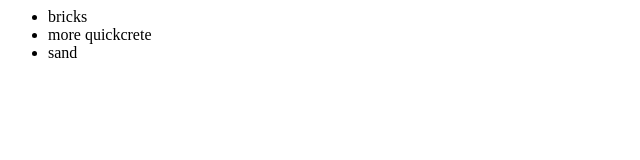
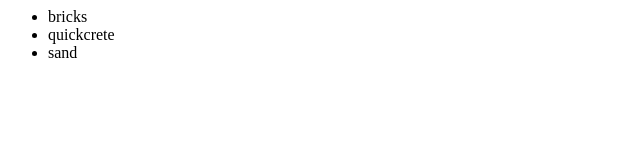
Before and after one commit to dkluempers/newGitTest, a plain HTML site: page Index.html in a window 1280 px wide. Shown: the full height of the page, 0-640 px from the left. Drawn offline with Linux system fonts and the light colour scheme.

Commit message:
Testing github

```diff
--- a/Index.html
+++ b/Index.html
@@ -3,7 +3,7 @@
     <div>
       <ul>
         <li>bricks</li>
-        <li>more quickcrete</li>
+        <li>quickcrete</li>
         <li>sand</li>
       </ul>
     </div>
```
